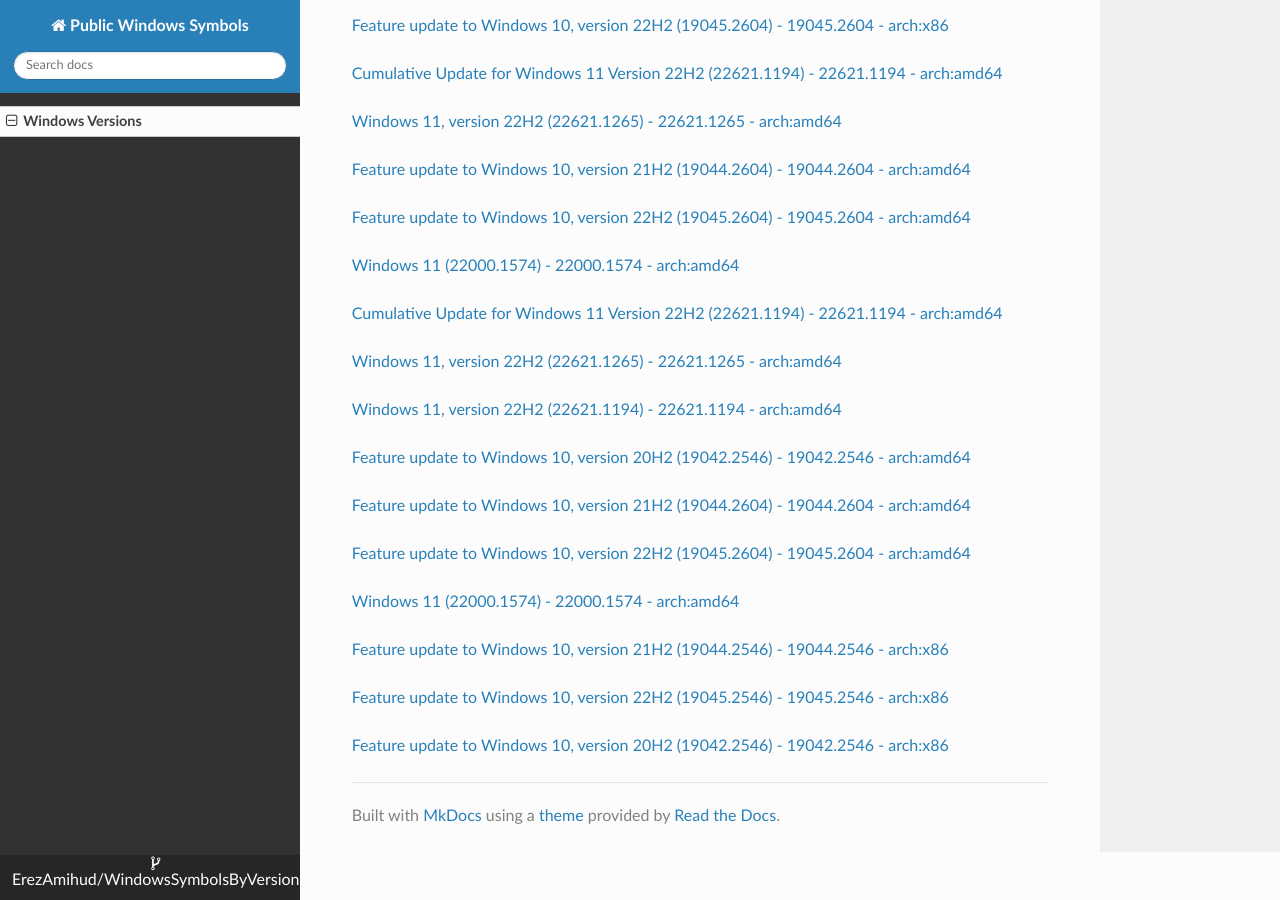
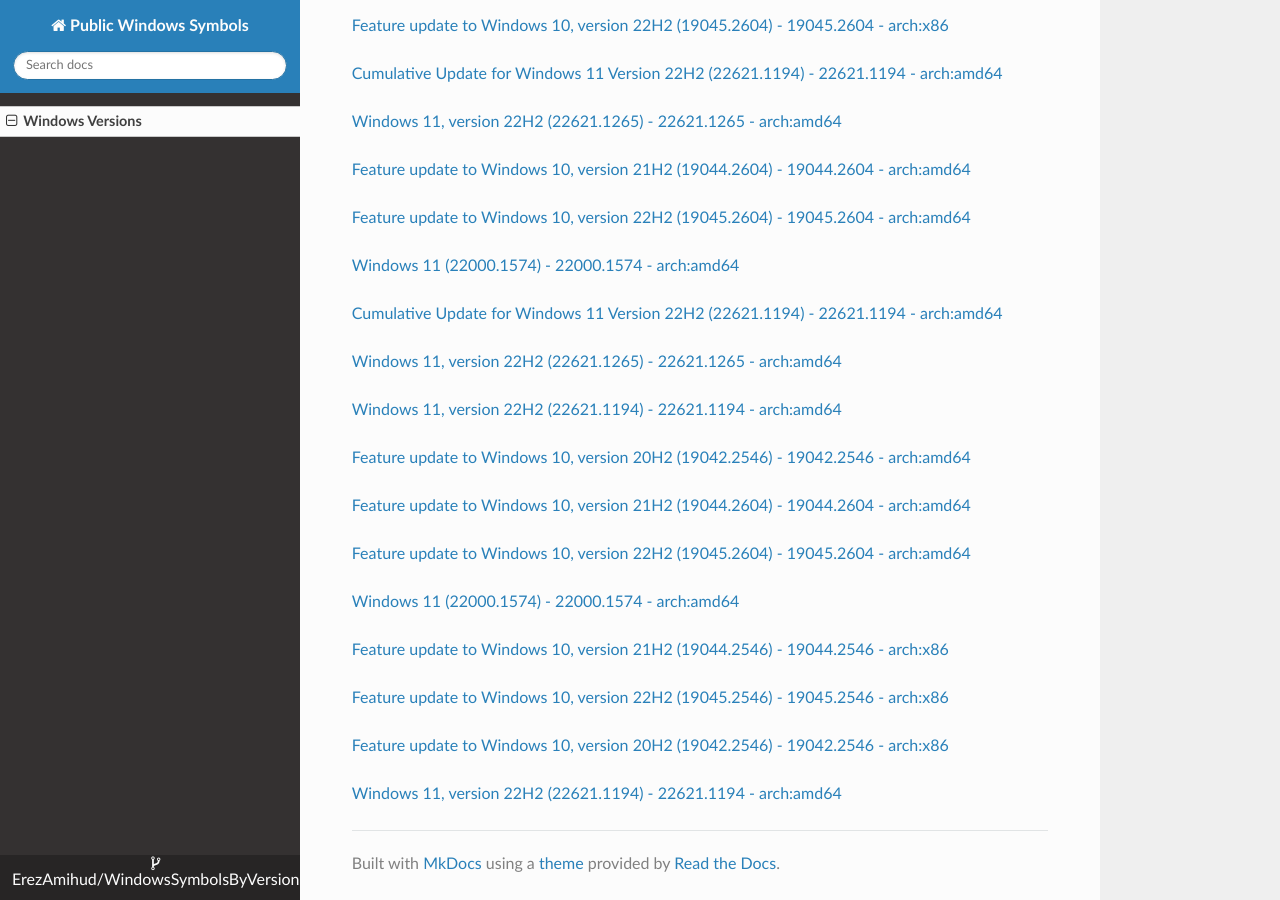
Before and after one commit to ErezAmihud/WindowsSymbolsByVersion, an MkDocs documentation site: the page built from docs/index.md, in a window 1280 px wide and 900 px high, scrolled down 40157 px. Built offline with MkDocs 1.6.1, drawn with Linux system fonts in a browser that asks for light colours; nearby versions of some CDN libraries.

Commit message:
Automated commit, add manifest for 907109b4-a6ea-4d67-8ee6-2a2710c46b5b

```diff
--- a/docs/index.md
+++ b/docs/index.md
@@ -2344,3 +2344,6 @@
 
 
 [Feature update to Windows 10, version 20H2 (19042.2546) - 19042.2546 - arch:x86](https://github.com/ErezAmihud/WindowsSymbolsByVersion/blob/main/manifests/cb89f312-22ac-4760-9f80-e5b06255e7b0.manifest)
+
+
+[Windows 11, version 22H2 (22621.1194) - 22621.1194 - arch:amd64](https://github.com/ErezAmihud/WindowsSymbolsByVersion/blob/main/manifests/907109b4-a6ea-4d67-8ee6-2a2710c46b5b.manifest)
```
Also changed, not shown: process_builds.json (+1 -1 lines).
